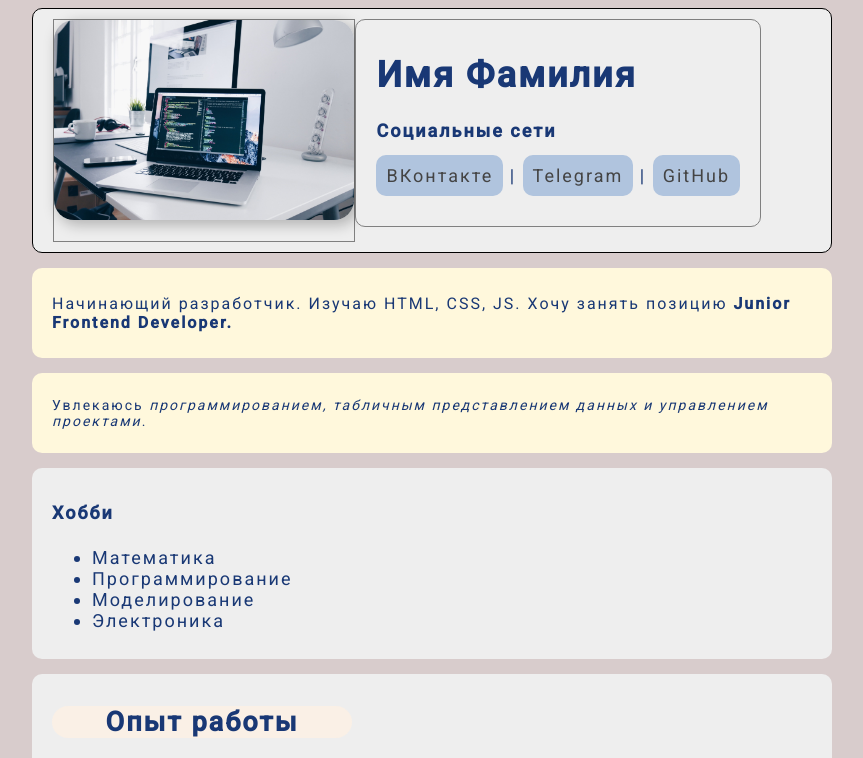
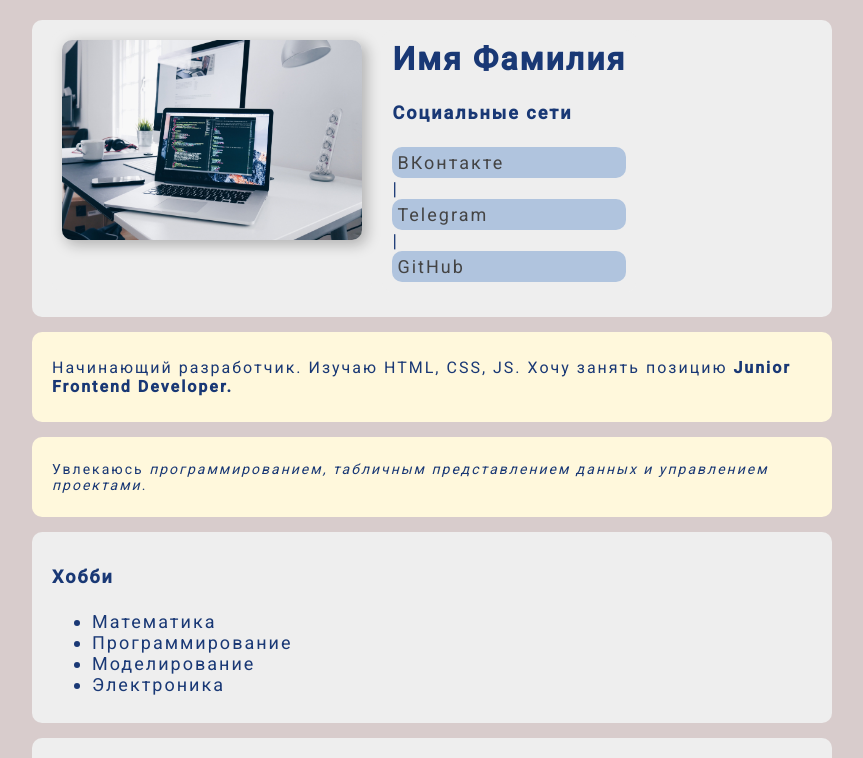
Before and after one commit to Trifonix/resume-fine, a plain HTML site: page index.html in a window 1280 px wide. Shown: the top 758 px of the page, without its empty margins (208-1071 px from the left). Drawn offline with Linux system fonts and the light colour scheme.

Commit message:
add styles

```diff
--- a/index.html
+++ b/index.html
@@ -6,26 +6,40 @@
 	<title>Резюме</title>
 	<link rel="stylesheet" href="style.css">
 </head>
+
+<!-- ТЕЛО САЙТА -->
 <body>
 
+	<!-- ОБЩИЙ КОНТЕЙНЕР -->
 	<div class="container">
 
 
-
+		<!-- ШАПКА -->
+		<!-- КАРТОЧКА -->
 		<div class="header card">
 
-			<div class="box">
-				<img src="ava.jpg" alt="Аватар" id="avatar">
+			<!-- ДВЕ КОРОБКИ В ШАПКЕ -->
+			<div class="avatar card box">
+
+				<!-- АВАТАР -->
+				<img src="ava.jpg" alt="Аватар">
+
 			</div>
 
+			<!-- ПЕРСОНАЛЬНАЯ ИНФОРМАЦИЯ -->
 			<div class="social card box">
+
+				<!-- Имя -->
 				<h1>Имя Фамилия</h1>
+
+				<!-- Соцсети -->
 				<h4>Социальные сети</h4>
 				<a href="https://vk.com/" target="_blank">ВКонтакте</a>
 				|
 				<a href="https://telegram.org/" target="_blank">Telegram</a>
 				|
 				<a href="https://github.com/" target="_blank">GitHub</a>
+
 			</div>
 
 		</div>
--- a/style.css
+++ b/style.css
@@ -1,5 +1,6 @@
 @import url('https://fonts.googleapis.com/css2?family=Roboto:wght@400;500&display=swap');
 
+/* ТЕЛО САЙТА */
 body {
 	font-family: 'Roboto', sans-serif;
 	font-size: 18px;
@@ -9,27 +10,73 @@ body {
 	background: #d8cccc;
 }
 
+/* ОБЩИЙ КОНТЕЙНЕР */
 .container {
-	margin: auto;
+	margin: 20px auto;
 	max-width: 800px;
 }
 
-#avatar {
+/* ШАПКА */
+.header {
+	display: flex;
+}
+
+/* КАРТОЧКА */
+.card {
+	background: #eee;
+	padding: 10px 20px;
+	margin-bottom: 15px;
+	border-radius: 10px;
+}
+
+/* ДВЕ КОРОБКИ В ШАПКЕ */
+.box {
+	padding: 10px;
+}
+
+/* АВАТАР */
+img {
 	height: 200px;
-	border-radius: 20px;
+	border-radius: 10px;
 	box-shadow: 4px 4px 14px 1px rgba(0, 0, 0, 0.25);
 }
 
-.header {
-	border: 1px solid black;
+/* ПЕРСОНАЛЬНАЯ ИНФОРМАЦИЯ */
+.social {
+	margin-left: 10px;
+}
+
+/* Имя */
+h1 {
+	font-size: 2rem;
+	margin-top: 0;
+}
+
+/* Соцсети */
+.social a {
+	background: #B0C4DE;
+	text-decoration: none;
+	padding: 5px;
+	border-radius: 10px;
 	display: flex;
 }
 
-.box {
-	border: 1px solid grey;
-	display: block;
-	box-sizing: border-box;
+a {
+	color: #444;
+	transition: all .5s;
 }
+
+a:hover {
+	background: #B0C4DE;
+	color: cornsilk;
+	font-size: 2rem;
+}
+
+a:active {
+	color: darkblue;
+}
+
+
 
 
 .html p {
@@ -76,46 +123,13 @@ body {
 	background: #F0FFFF;
 }
 
-.card {
-	background: #eee;
-	padding: 10px 20px;
-	margin-bottom: 15px;
-	border-radius: 10px;
-}
+
 
 .bio {
 	background-color: cornsilk;
 }
 
-.social {
-	padding-bottom: 40px;
-}
 
-.social a {
-	background: #B0C4DE;
-	text-decoration: none;
-	padding: 10px;
-	border-radius: 10px;
-}
-
-a {
-	color: #444;
-	transition: all .5s;
-}
-
-a:hover {
-	background: #eee;
-	color: orange;
-	font-size: 2rem;
-}
-
-a:visited {
-	color: darkred;
-}
-
-a:active {
-	color: blue;
-}
 
 .btn {
 	background: #242;
@@ -150,7 +164,7 @@ a:active {
 .form-group label {
 	display: block;
 	font-size: 14px;
-	color: red;
+	color: darkred;
 }
 
 .form-group input,
@@ -165,3 +179,22 @@ a:active {
 	outline: none;
 	font-family: inherit;
 }
+
+@media (max-width: 600px) {
+
+	.header {
+		display: block;
+		text-align: center;
+	}
+
+	.form-row {
+		display: block;
+	}
+
+	.form-row .form-group {
+		margin-right: 0;
+		margin-bottom: 10px;
+		width: 100%;
+	}
+
+}
```
